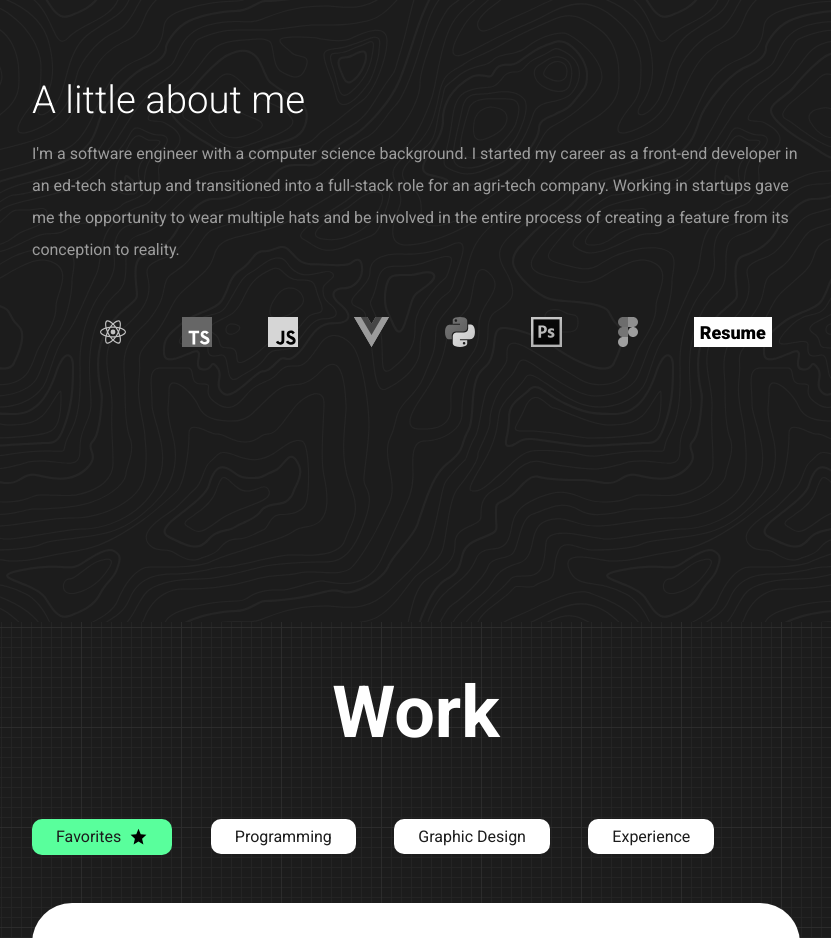
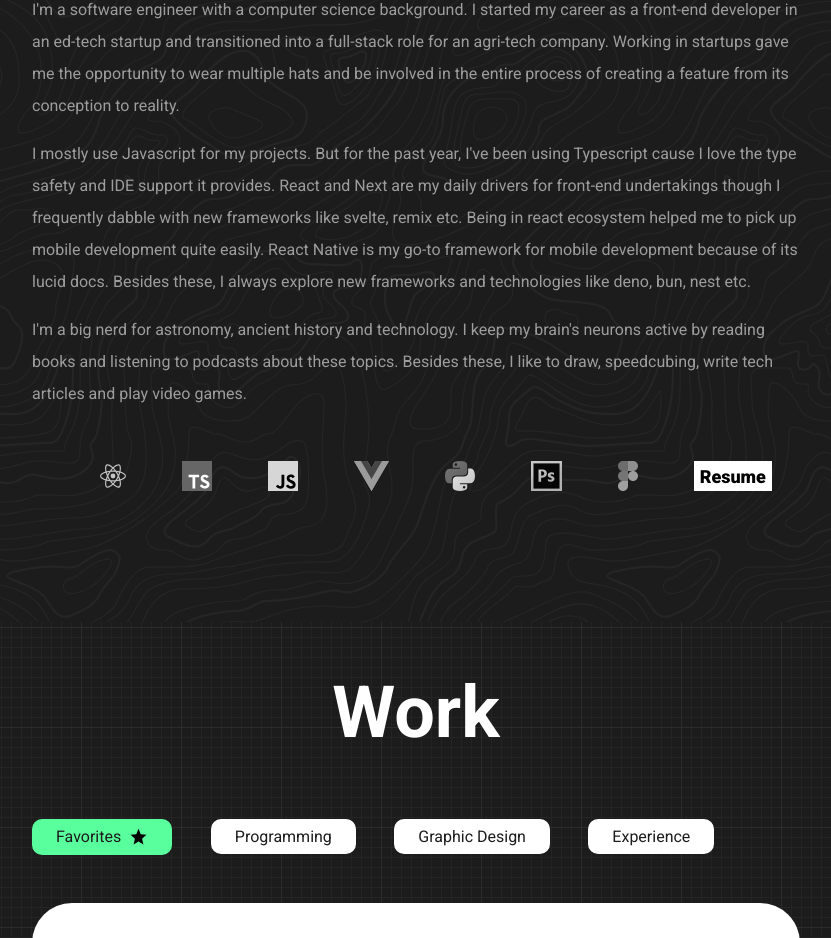
Before and after one commit to ayushman-git/portfolio, a Vue app: page / in a window 1280 px wide. Shown: the part 978-1916 px from the top of the page, without its empty margins (224-1055 px from the left). Built offline with nearby package versions, Linux system fonts and the light colour scheme.

Commit message:
updated about me section

```diff
--- a/src/components/Description.vue
+++ b/src/components/Description.vue
@@ -32,6 +32,18 @@
       ed-tech startup and transitioned into a full-stack role for an agri-tech company. Working in startups gave me the
       opportunity to wear multiple hats and be involved in the entire process of creating a feature from its conception
       to reality.
+    </p>
+    <p>
+      I mostly use Javascript for my projects. But for the past year, I've been using Typescript cause I love the type
+      safety and IDE support it provides. React and Next are my daily drivers for front-end undertakings though I
+      frequently dabble with new frameworks like svelte, remix etc. Being in react ecosystem helped me to pick up mobile
+      development quite easily. React Native is my go-to framework for mobile development because of its lucid docs.
+      Besides these, I always explore new frameworks and technologies like deno, bun, nest etc.
+    </p>
+    <p>
+      I'm a big nerd for astronomy, ancient history and technology. I keep my brain's neurons active by reading books
+      and listening to podcasts about these topics. Besides these, I like to draw, speedcubing, write tech articles and
+      play video games.
     </p>
     <ul>
       <li>
@@ -128,7 +140,7 @@ export default {
 
 <style scoped>
 p {
-  font-size: clamp(16px, 1.2vw, 1.2vw);
+  font-size: clamp(16px, 1.15vw, 1.15vw);
   line-height: 2;
   color: #9d9d9d;
 }
```
